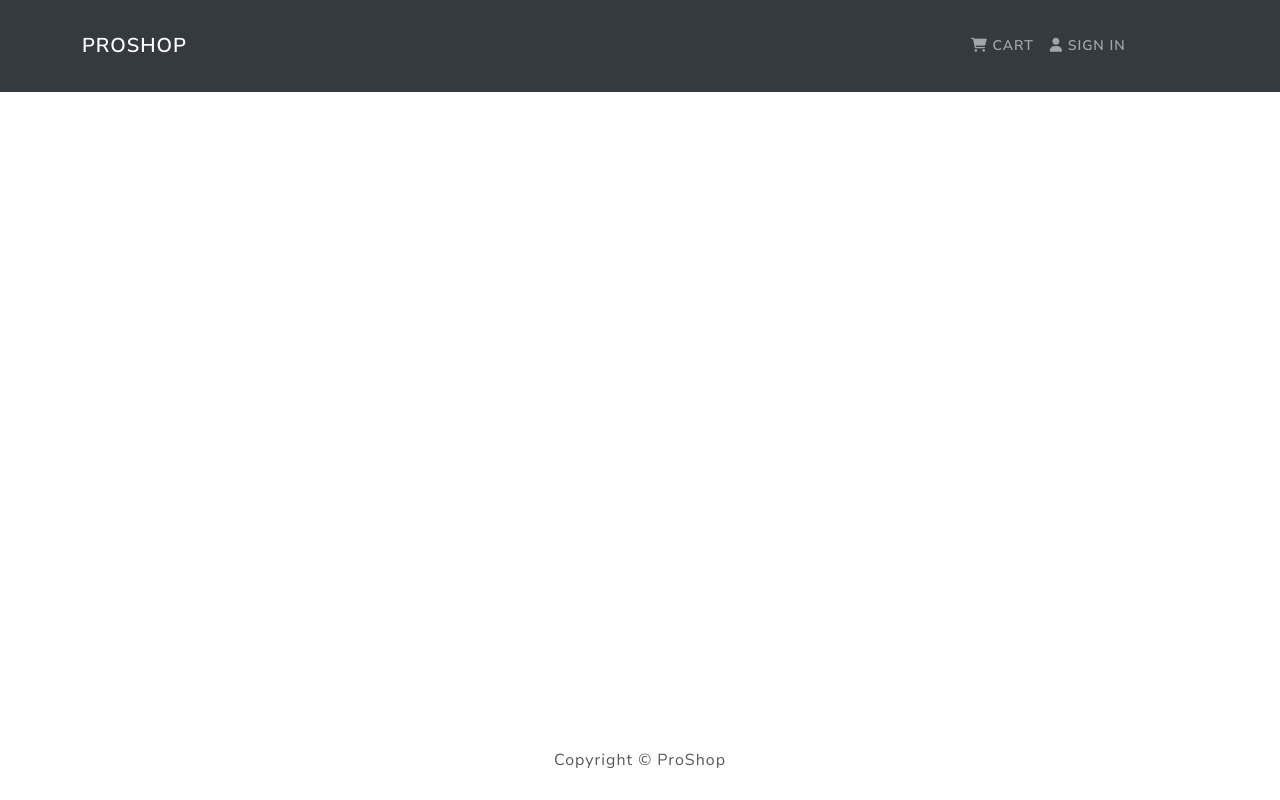
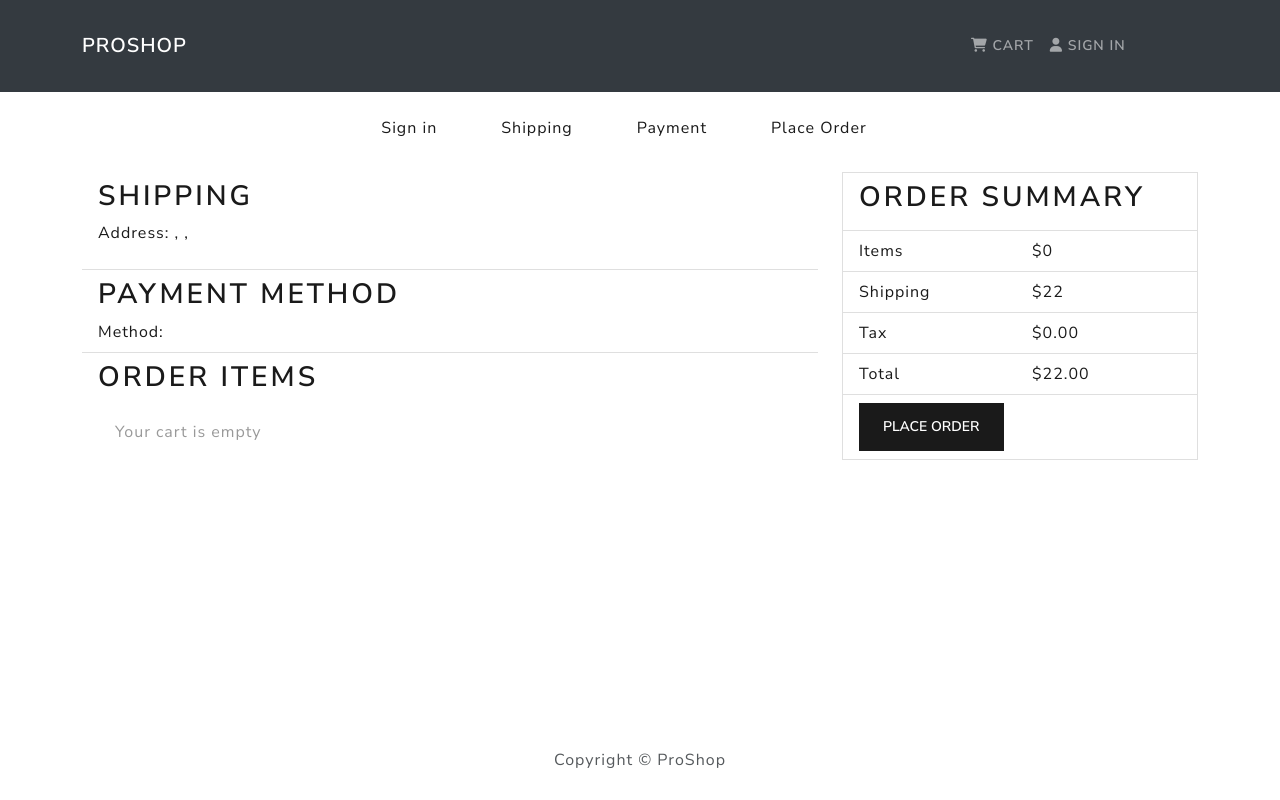
Before and after one commit to Dennisoshak/eCommerce-app, a React (Create React App) app in the folder client/: page /placeorder in a window 1280 px wide. Built offline with nearby package versions, Linux system fonts and the light colour scheme.

Commit message:
calculations

```diff
--- a/client/src/App.js
+++ b/client/src/App.js
@@ -11,6 +11,7 @@
 import LoginScreen from "./screens/LoginScreen.js";
 import RegisterScreen from "./screens/RegisterScreen.js";
 import ProfileScreen from "./screens/ProfileScreen.js";
+import PlaceOrderScreen from "./screens/PlaceOrderScreen";
 
 function App() {
   return (
@@ -21,6 +22,7 @@
           <Routes>
             <Route path="/" element={<HomeScreen />} />
             <Route path="/payment" element={<PaymentScreen />} />
+            <Route path="/placeorder" element={<PlaceOrderScreen />} />
 
             <Route path="/product/:id" element={<ProductScreen />} />
             <Route path="/shipping" element={<ShippingScreen />} />
@@ -29,7 +31,7 @@
             <Route path="/register" element={<RegisterScreen />} />
             <Route path="/cart/:id" element={<CartScreen />} />
             <Route path="/cart" element={<CartScreen />} />
-</Routes>
+          </Routes>
         </Container>
       </main>
       <Footer />
--- a/client/src/components/Header.js
+++ b/client/src/components/Header.js
@@ -4,6 +4,7 @@
 import { Navbar, Container, Nav, NavDropdown } from "react-bootstrap";
 import { logout } from "../actions/userActions";
 import { useNavigate } from "react-router-dom";
+
 
 const Header = () => {
   const dispatch = useDispatch();
--- a/client/src/screens/PaymentScreen.js
+++ b/client/src/screens/PaymentScreen.js
@@ -1,9 +1,11 @@
 import React, { useState } from "react";
-import { useParams, useLocation, useNavigate } from "react-router-dom";
-import { Row, Col, Form, Container, Button } from "react-bootstrap";
+import { useNavigate } from "react-router-dom";
+import { Col, Form, Button } from "react-bootstrap";
 import { useDispatch, useSelector } from "react-redux";
 import CheckoutSteps from "../components/CheckoutSteps";
 import { savePaymentMethod } from "../actions/cartActions";
+import FormContainer from "../components/FormContainer";
+
 import "../index.css";
 
 const PaymentScreen = () => {
@@ -24,9 +26,10 @@
     navigate("/placeorder");
   };
   return (
-    <Form className="shipping" onSubmit={submitHandler}>
+    <FormContainer>
       <CheckoutSteps step1 step2 step3 />
       <h1>Payment Method</h1>
+      <Form className="shipping" onSubmit={submitHandler}>
         <Form.Group>
           <Form.Label as="legend"></Form.Label>
 
@@ -39,19 +42,20 @@
               value="PayPal"
               checked
               onChange={(e) => setPaymentMethod(e.target.value)}></Form.Check>
-          <Form.Check
+            {/* <Form.Check
             type="radio"
             label="Stripe"
             id="Stripe"
             name="paymentMethod"
             value="Stripe"
-            onChange={(e) => setPaymentMethod(e.target.value)}></Form.Check>
+            onChange={(e) => setPaymentMethod(e.target.value)}></Form.Check> */}
           </Col>
         </Form.Group>
         <Button className="mt-4" type="submit" variant="primary">
           Continue
         </Button>
       </Form>
+    </FormContainer>
   );
 };
 
--- /dev/null
+++ b/client/src/screens/PlaceOrderScreen.js
@@ -0,0 +1,126 @@
+import React from "react";
+import { Link } from "react-router-dom";
+import { Row, Col, Button, ListGroup, Image, Card } from "react-bootstrap";
+import { useSelector } from "react-redux";
+import CheckoutSteps from "../components/CheckoutSteps";
+import Message from "../components/Message";
+import "../index.css";
+
+const PlaceOrderScreen = () => {
+  const cart = useSelector((state) => state.cart);
+  //calculate prices
+  cart.itemsPrice = cart.cartItems.reduce(
+    (acc, item) => acc + item.price * item.qty,
+    0
+  );
+  cart.shippingPrice = cart.itemsPrice > 100 ? 0 : 22.0;
+  cart.taxPrice = Number(0.18 * cart.itemsPrice).toFixed(2);
+  cart.totalPrice = (
+    Number(cart.itemsPrice) +
+    Number(cart.shippingPrice) +
+    Number(cart.taxPrice)
+  ).toFixed(2);
+  const placeOrderHandler = () => {
+    console.log("placed");
+  };
+  return (
+    <>
+      <CheckoutSteps step1 step2 step3 step4 />
+      <Row>
+        <Col md={8}>
+          <ListGroup variant="flush">
+            <ListGroup.Item>
+              <h2>Shipping</h2>
+              <p>
+                <strong>Address: </strong>
+                {cart.shippingAddress.address}, {cart.shippingAddress.city}{" "}
+                {cart.shippingAddress.postalCode},{" "}
+                {cart.shippingAddress.country}
+              </p>
+            </ListGroup.Item>
+            <ListGroup.Item>
+              <h2>Payment Method</h2>
+              <strong>Method:</strong>
+              {cart.paymentMethod}
+            </ListGroup.Item>
+            <ListGroup.Item>
+              <h2>Order Items</h2>
+              {cart.cartItems.length === 0 ? (
+                <Message>Your cart is empty</Message>
+              ) : (
+                <ListGroup variant="flush">
+                  {cart.cartItems.map((item, index) => (
+                    <ListGroup.Item key={index}>
+                      <Row>
+                        <Col md={1}>
+                          <Image
+                            src={item.image}
+                            alt={item.name}
+                            fluid
+                            rounded
+                          />
+                        </Col>
+                        <Col>
+                          <Link to={`/product/${item.product}`}>
+                            {item.name}
+                          </Link>
+                        </Col>
+                        <Col md={4}>
+                          {item.qty} x ${item.price} = ${item.qty * item.price}
+                        </Col>
+                      </Row>
+                    </ListGroup.Item>
+                  ))}
+                </ListGroup>
+              )}
+            </ListGroup.Item>
+          </ListGroup>
+        </Col>
+        <Col md={4}>
+          <Card>
+            <ListGroup variant="flush">
+              <ListGroup.Item>
+                <h2>Order summary</h2>
+              </ListGroup.Item>
+              <ListGroup.Item>
+                <Row>
+                  <Col>Items</Col>
+                  <Col>${cart.itemsPrice}</Col>
+                </Row>
+              </ListGroup.Item>
+              <ListGroup.Item>
+                <Row>
+                  <Col>Shipping</Col>
+                  <Col>${cart.shippingPrice}</Col>
+                </Row>
+              </ListGroup.Item>
+              <ListGroup.Item>
+                <Row>
+                  <Col>Tax</Col>
+                  <Col>${cart.taxPrice}</Col>
+                </Row>
+              </ListGroup.Item>
+              <ListGroup.Item>
+                <Row>
+                  <Col>Total</Col>
+                  <Col>${cart.totalPrice}</Col>
+                </Row>
+              </ListGroup.Item>
+              <ListGroup.Item>
+                <Button
+                  type="button"
+                  className="btn-block"
+                  disabled={cart.cartItems === 0}
+                  onClick={placeOrderHandler}>
+                  Place Order
+                </Button>
+              </ListGroup.Item>
+            </ListGroup>
+          </Card>
+        </Col>
+      </Row>
+    </>
+  );
+};
+
+export default PlaceOrderScreen;
--- a/client/src/screens/ShippingScreen.js
+++ b/client/src/screens/ShippingScreen.js
@@ -1,21 +1,25 @@
 import React, { useState } from "react";
-import { useParams, useLocation, useNavigate } from "react-router-dom";
-import { Row, Col, Form, Container, Button } from "react-bootstrap";
+import { useNavigate } from "react-router-dom";
+import { Form, Button } from "react-bootstrap";
 import { useDispatch, useSelector } from "react-redux";
 import CheckoutSteps from "../components/CheckoutSteps";
 import { saveShippingAddress } from "../actions/cartActions";
+import FormContainer from "../components/FormContainer";
+
 import "../index.css";
 
 const ShippingScreen = () => {
   const cart = useSelector((state) => state.cart);
-  const { ShippingAddress } = cart;
+  const { shippingAddress } = cart;
+  console.log(cart);
   const dispatch = useDispatch();
   const navigate = useNavigate();
 
-  const [address, setAddress] = useState(ShippingAddress.address);
-  const [city, setCity] = useState(ShippingAddress.city);
-  const [postalCode, setPostalCode] = useState(ShippingAddress.postalCode);
-  const [country, setCountry] = useState(ShippingAddress.country);
+  const [address, setAddress] = useState(shippingAddress.address);
+  console.log(address);
+  const [city, setCity] = useState(shippingAddress.city);
+  const [postalCode, setPostalCode] = useState(shippingAddress.postalCode);
+  const [country, setCountry] = useState(shippingAddress.country);
 
   const submitHandler = (e) => {
     e.preventDefault();
@@ -23,9 +27,10 @@
     navigate("/payment");
   };
   return (
-    <Form className="shipping" onSubmit={submitHandler}>
+    <FormContainer>
       <CheckoutSteps step1 step2 />
       <h1>Shipping</h1>
+      <Form className="shipping" onSubmit={submitHandler}>
         <Form.Group controlId="address">
           <Form.Label>address</Form.Label>
           <Form.Control
@@ -66,6 +71,7 @@
           Continue
         </Button>
       </Form>
+    </FormContainer>
   );
 };
 
```
Lines whose indentation alone changed are shown as unchanged.
